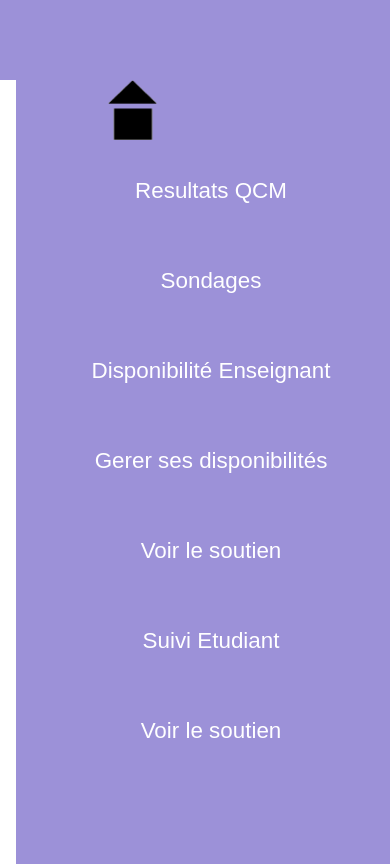
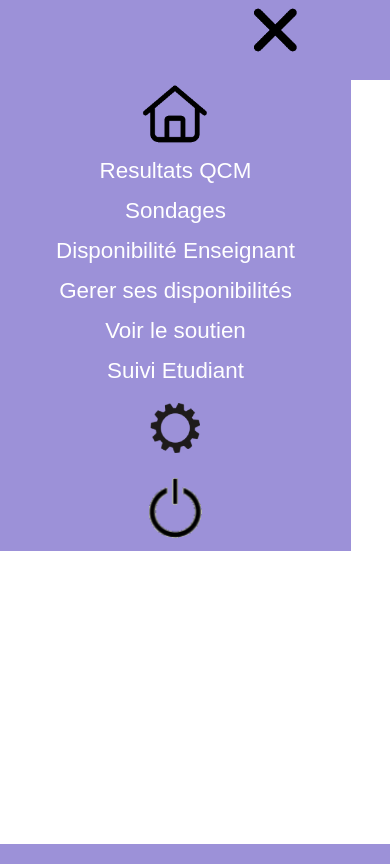
Before and after one commit to paulJupilliat/projet_SAE_2022_2023_Jupilliat, a Flask app: template projet_oraux/templates/Acceuil.html in a window 390 px wide. Run offline with Flask 2, Linux system fonts and the light colour scheme; the template is opened without the code that fills it, so the values that code supplies are empty.

Commit message:
continuité, debut du JS

```diff
--- /dev/null
+++ b/projet_oraux/JS/navbar.js
@@ -0,0 +1,16 @@
+// si le nav barr est déja ouvert l'image de la roix est afficher sinon c'est l'image du menu
+function changeImage() {
+    //si le menu est derouler, on le fait devenir transparant et on change l'image en image de menu
+    if(document.getElementById("navbar_menu").style.display == "block"){
+        console.log("feur");
+        document.getElementById("navbar_menu").style.display = "none";
+        document.getElementById("menu").src = "../img/salade_tomate_onion.png";
+    }
+    else{
+        if (document.getElementById("navbar_menu").style.display == "none"){
+            document.getElementById("navbar_menu").style.display = "block";
+            document.getElementById("menu").src = "../img/croix.png";
+        }
+    }
+
+}
--- a/projet_oraux/static/nav.css
+++ b/projet_oraux/static/nav.css
@@ -4,6 +4,7 @@
     padding: 0;
     font-family: 'Kumbh Sans', sans-serif;
 }
+
 .navbar {
     background: #9c91d8;
     height: 100%;
@@ -23,15 +24,13 @@
 
 .navbar__container {
     display: flex;
-    justify-content: space-between;
     height: 80px;
     z-index: 1;
     width: 100%;
-    max-width: 1100px;
     margin-left: 0%;
     margin-right: 10%;
-    padding: 0 50px;
     align-items: left;
+    justify-content: left;
 }
 
 .navbar__menu{
@@ -56,6 +55,10 @@
     transition: all 0.3s ease;
 }
 
+.burger{
+    opacity: 0;
+}
+
 
 
 
@@ -63,28 +66,18 @@
     .navbar__container{
         flex-direction: column;
         height: 80px;
-        padding: 0 1rem;
     }
     .home{
         display:inline-block;
     }
-    .navbar__menu{
-        display: flex;
-        flex-direction: column;
-        width: 100%;
-        height: 35em;
-        position: absolute;
-        top: 80px;
-        left: ${({click}) => (click ? 0 : '-100%')};
-        opacity: 1;
-        transition: all 0.5s ease;
-        background: #9c91d8;
-    }
+
     .navbar__links{
         text-align: center;
         padding: 2rem;
         width: 100%;
         display: table;
+        padding-top:2%;
+        padding-bottom:2%;
     }
     .navbar__links:hover{
         color: #860061;
@@ -98,17 +91,6 @@
         z-index: 1;
     }
 
-
-    .navbar__links{
-        text-align: center;
-        padding: 2rem;
-        width: 100%;
-        display: table;
-    }
-    .navbar__links:hover{
-        color: #860061;
-        transition: all 0.3s ease;
-    }
     .navbar__menu.active{
         background: #9c91d8;
         left: 0;
@@ -116,7 +98,33 @@
         transition: all 0.5s ease;
         z-index: 1;
     }
-    #navbar_home{
+    .burger{
+        display: flex;
+        justify-content: right;
+        align-items: right ;
+        font-size: 1.8rem;
+        color: #fff;
+        cursor: pointer;
+        margin-right: 2rem;
+        opacity: 1;
+    }
+
+    #maison{
+        margin-top:25px;
+    }
+    .navbar__menu{
+        display: flex;
         flex-direction: column;
+        width: 100%;
+        height: auto;
+        position: absolute;
+        top: 80px;
+        opacity: 1;
+        transition: all 0.5s ease;
+        background: #9c91d8;
+        position: sticky;
+        display:block;
+
     }
+
 }
--- a/projet_oraux/templates/Acceuil.html
+++ b/projet_oraux/templates/Acceuil.html
@@ -1,6 +1,7 @@
 <!DOCTYPE html>
 <html lang="en">
 <head>
+    <script src="../JS/navbar.js"></script>
     <link rel="stylesheet" href="../static/nav.css">
     <meta charset="UTF-8">
     <meta http-equiv="X-UA-Compatible" content="IE=edge">
@@ -14,6 +15,7 @@
         <div class="navbar__container ">
 
 
+            <a href="" class="burger" onclick="changeImage()"><img id="menu" src="../img/croix.png" alt="" height="60em"></a>
 
             <!-- la toggle du mode telephone -->
             <div class="navbar__toggle" id="mobile-menu">
@@ -26,11 +28,11 @@
             </div>
 
 
-            <ul class="navbar__menu">
+            <ul class="navbar__menu" id="navbar_menu">
 
-                <li class="home">
-                    <a href="/" id="navbar_home">
-                        <img src="../img/ret_accueil.png" alt="" height="60em">
+                <li class="navbar__item">
+                    <a href="/" >
+                        <img id="maison" src="../img/acuueil_violet_1.png" alt="" height="60em">
                     </a>
 
                 </li>
@@ -39,7 +41,7 @@
                 </li>
 
                 <li class="navbar__item">
-                    <a href="tech.html" class="navbar__links">Sondages</a>
+                    <a href="/" class="navbar__links">Sondages</a>
                 </li>
 
                 <li class="navbar__item">
@@ -59,8 +61,14 @@
                 </li>
 
                 <li class="navbar__item">
-                    <a href="/" class="navbar__links">Voir le soutien</a>
+                    <a href="/" class="navbar__links"><img src="../img/reglages_1_1.png" alt="" height="60em"></a>
                 </li>
+
+                <li class="navbar__item">
+                    <a href="/" class="navbar__links"><img src="../img/deconnexion.png" alt="" height="60em"></a>
+                </li>
+
+
 
             </ul>
         </div>
```
Also changed, not shown: projet_oraux/img/acuueil_violet_1.png (added), projet_oraux/img/croix.png (added), projet_oraux/img/reglages_1_1.png (added), projet_oraux/img/salade_tomate_onion.png (added).
